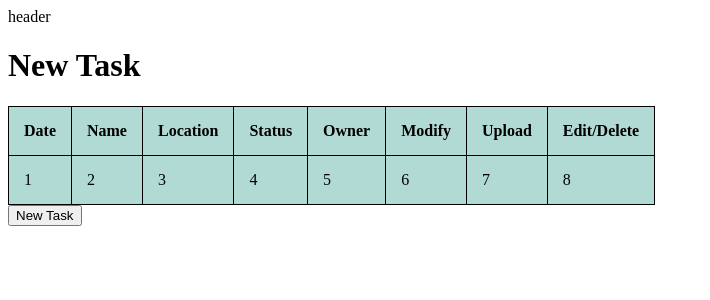
After one commit to 6310682619/traffic-monitoring, a Django app: template trafficmonitoring/task/templates/task/mytask.html in a window 1280 px wide. The commit adds this page. Shown: the top 300 px of the page, without its empty margins (0-710 px from the left). Run offline with Django 4.2, Linux system fonts and the light colour scheme; the template is opened without the code that fills it, so the values that code supplies are empty.

Commit message:
add html view

```diff
--- a/trafficmonitoring/task/templates/task/index.html
+++ b/trafficmonitoring/task/templates/task/index.html
@@ -16,8 +16,8 @@
                     <div>
                         Name: {{ t.name }}<br>
                         Location: {{ t.location}}<br>
-                        Total vehicles: {{ }}<br>
-                        Weather: {{ }}<br>
+                        Total vehicles: <br>
+                        Weather: <br>
                         Time: {{ t.date_time }}<br>
                         Create by: {{ t.account }}<br>
                     </div>
--- /dev/null
+++ b/trafficmonitoring/task/templates/task/mytask.html
@@ -0,0 +1,36 @@
+{% extends 'task/layout.html' %}
+
+{% block body %}
+<body>
+    <header>
+        header
+    </header>
+    <body>
+        <h1>New Task</h1>
+        <table>
+            <tr>
+              <th>Date</th>
+              <th>Name</th>
+              <th>Location</th>
+              <th>Status</th>
+              <th>Owner</th>
+              <th>Modify</th>
+              <th>Upload</th>
+              <th>Edit/Delete</th>
+            </tr>
+            <!--loop-->
+            <tr>
+              <td>1</td>
+              <td>2</td>
+              <td>3</td>
+              <td>4</td>
+              <td>5</td>
+              <td>6</td>
+              <td>7</td>
+              <td>8</td>
+            </tr>
+          </table>
+          <button type="submit" class="btn">New Task</button>
+    </body>
+</body>
+{% endblock %}
--- a/trafficmonitoring/task/urls.py
+++ b/trafficmonitoring/task/urls.py
@@ -9,6 +9,6 @@ urlpatterns = [
     path('', views.index, name='index'),
     path('result/<int:task_id>', views.counting_result, name='result'),
     path('create_task', views.create_task, name='create_task'),
-    path('mytask', views.my_task, name='mytask'),
+    path('mytask/', views.my_task, name='mytask'),
 
 ] + static(settings.MEDIA_URL, document_root= settings.MEDIA_ROOT)
```
Also changed, not shown: trafficmonitoring/task/templates/task/create_task.html (added, +29 -0 lines), trafficmonitoring/task/views.py (+5 -5 lines), trafficmonitoring/db.sqlite3.
